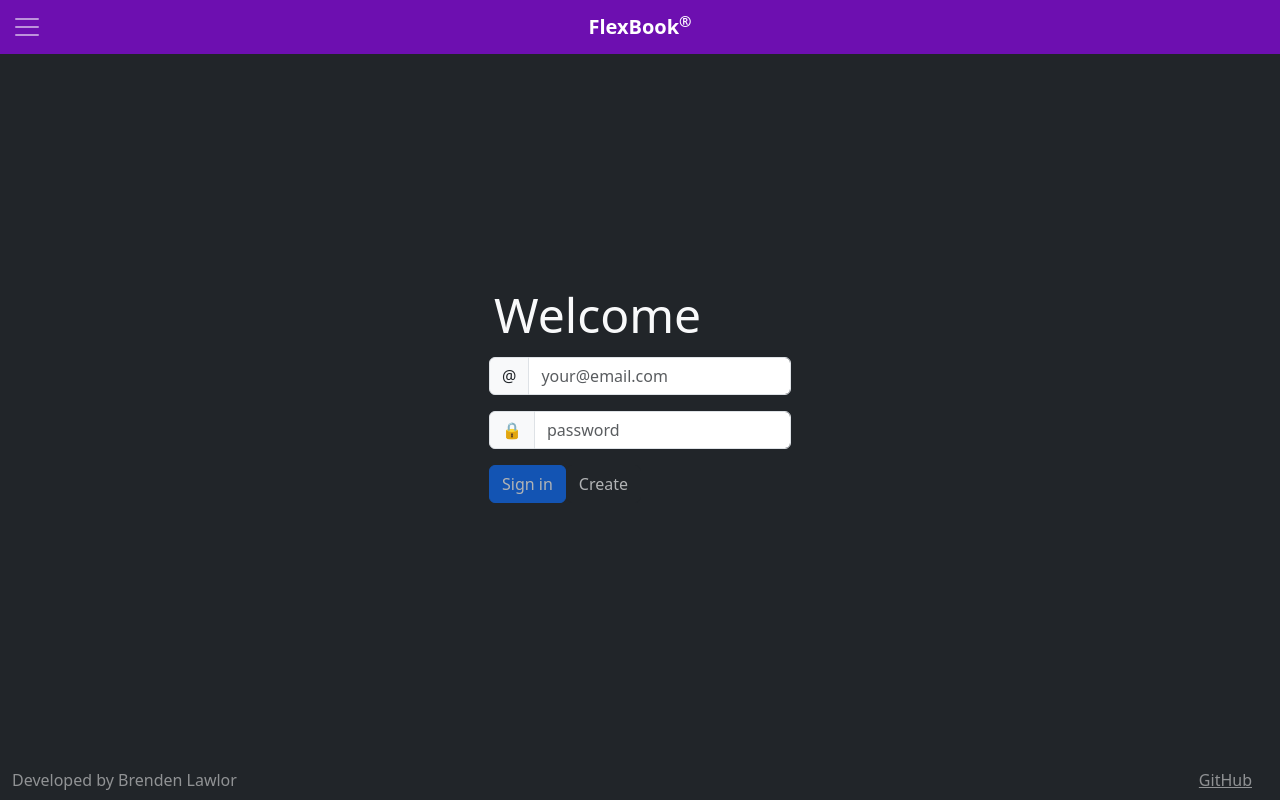
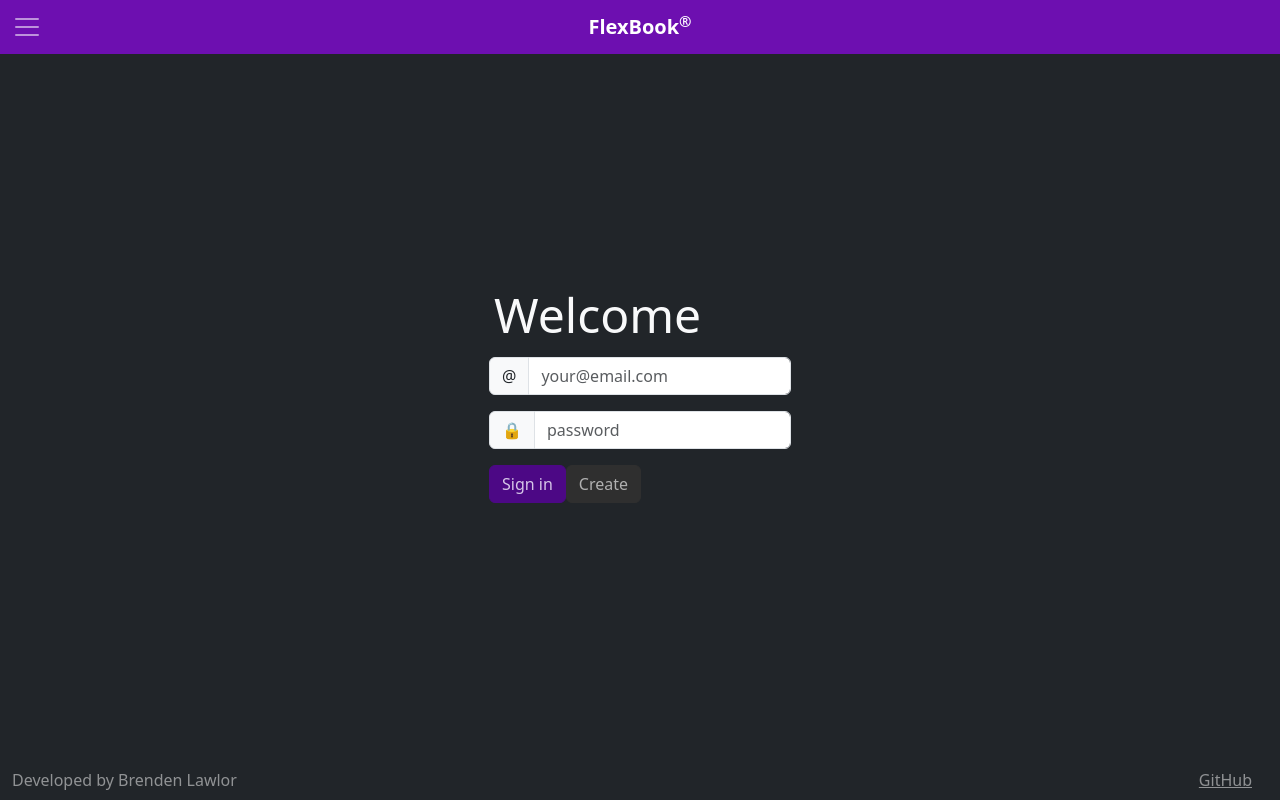
Before and after one commit to lawlorbrenden2/startup, a React (Vite) app: page / in a window 1280 px wide. Built offline with nearby package versions, Linux system fonts and the light colour scheme.

Commit message:
fix: enhance button styles for disabled states in primary and secondary buttons

```diff
--- a/src/app.css
+++ b/src/app.css
@@ -107,6 +107,33 @@ footer {
   color: #fff;
 }
 
+.btn-primary:disabled,
+.btn-primary.disabled {
+  background-color: #4c0885 !important; /* darker, muted purple */
+  border-color: #4c0885 !important;
+  color: #d6c6e8 !important; /* lighter text for contrast */
+  opacity: 1 !important;
+  cursor: not-allowed;
+  filter: none;
+}
+
+.btn-primary:disabled:hover,
+.btn-primary:disabled:active {
+  background-color: #4c0885 !important;
+  border-color: #4c0885 !important;
+  color: #d6c6e8 !important;
+}
+
+.btn-secondary:disabled,
+.btn-secondary.disabled {
+  background-color: #2f2f2f !important;
+  border-color: #2f2f2f !important;
+  color: #b0b0b0 !important;
+  opacity: 1 !important;
+  cursor: not-allowed;
+}
+
+
 .btn-primary:hover,
 .btn-primary:focus,
 .btn-primary:active {
```
